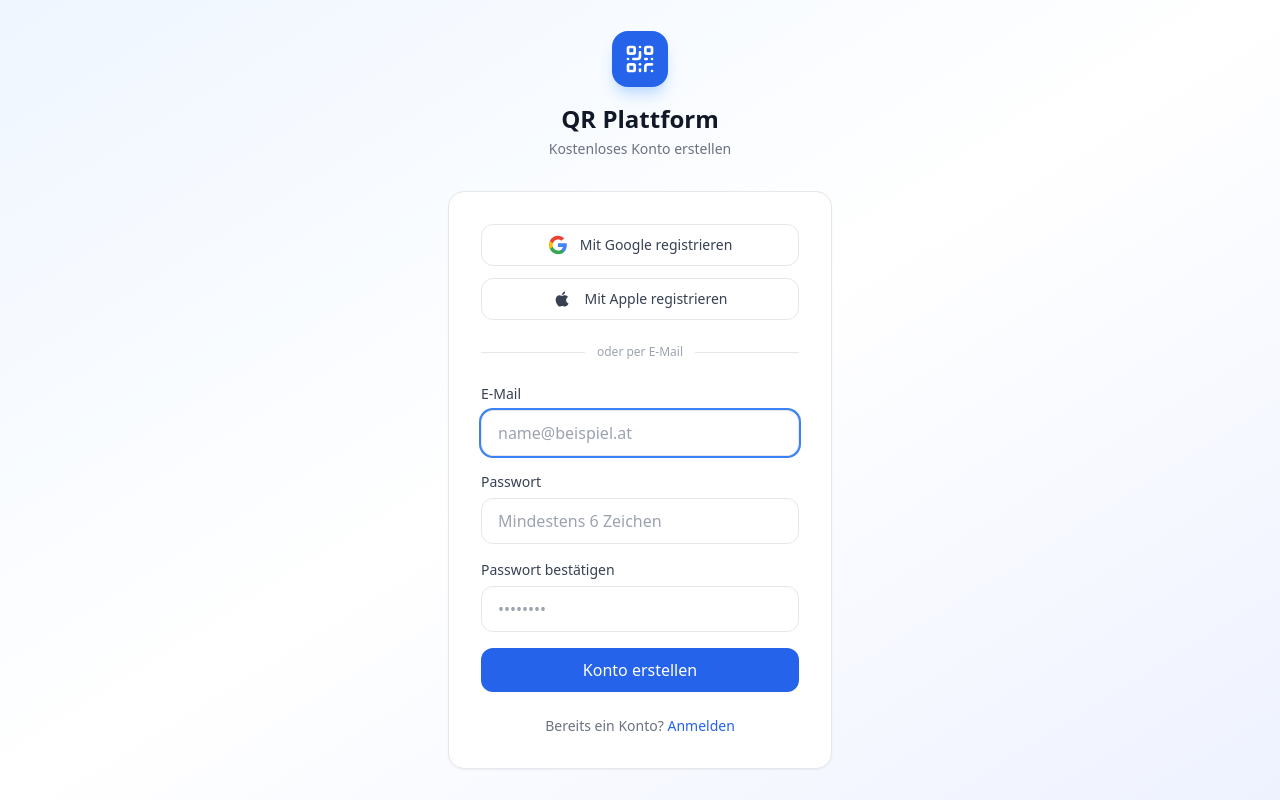
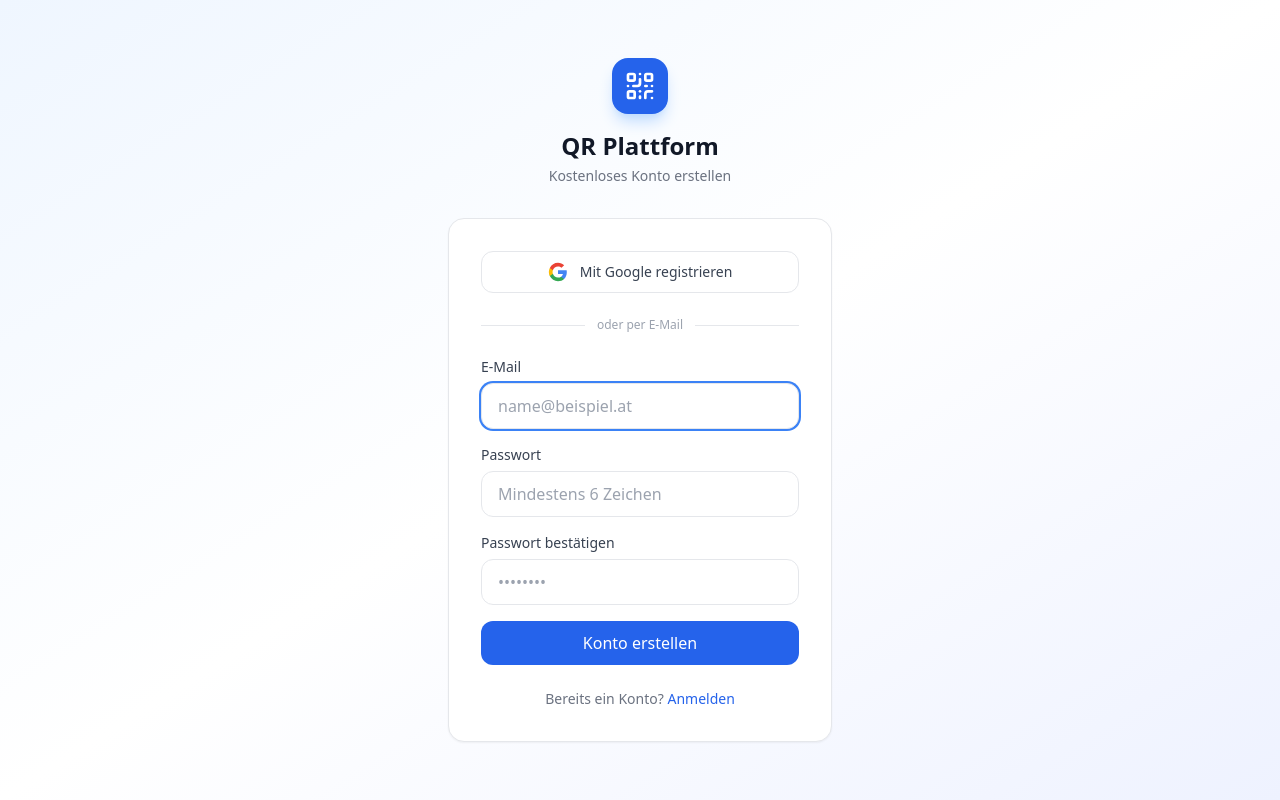
Before and after one commit to rinor7/QR-future, a Next.js app: page /register in a window 1280 px wide. Built offline with nearby package versions, Linux system fonts and the light colour scheme.

Commit message:
Remove Apple OAuth button (key expires every 6 months, too risky)
Co-Authored-By: Claude Sonnet 4.6 <noreply@anthropic.com>

```diff
--- a/src/app/login/page.tsx
+++ b/src/app/login/page.tsx
@@ -83,14 +83,6 @@ export default function LoginPage() {
               <GoogleIcon />
               Mit Google anmelden
             </button>
-            <button
-              type="button"
-              onClick={() => handleOAuth("apple")}
-              className="w-full flex items-center justify-center gap-3 border border-gray-200 hover:bg-gray-50 text-gray-700 py-2.5 rounded-xl font-medium text-sm transition-colors"
-            >
-              <AppleIcon />
-              Mit Apple anmelden
-            </button>
           </div>
 
           <div className="flex items-center gap-3 mb-6">
--- a/src/app/register/page.tsx
+++ b/src/app/register/page.tsx
@@ -116,14 +116,6 @@ export default function RegisterPage() {
               <GoogleIcon />
               Mit Google registrieren
             </button>
-            <button
-              type="button"
-              onClick={() => handleOAuth("apple")}
-              className="w-full flex items-center justify-center gap-3 border border-gray-200 hover:bg-gray-50 text-gray-700 py-2.5 rounded-xl font-medium text-sm transition-colors"
-            >
-              <AppleIcon />
-              Mit Apple registrieren
-            </button>
           </div>
 
           <div className="flex items-center gap-3 mb-6">
```
